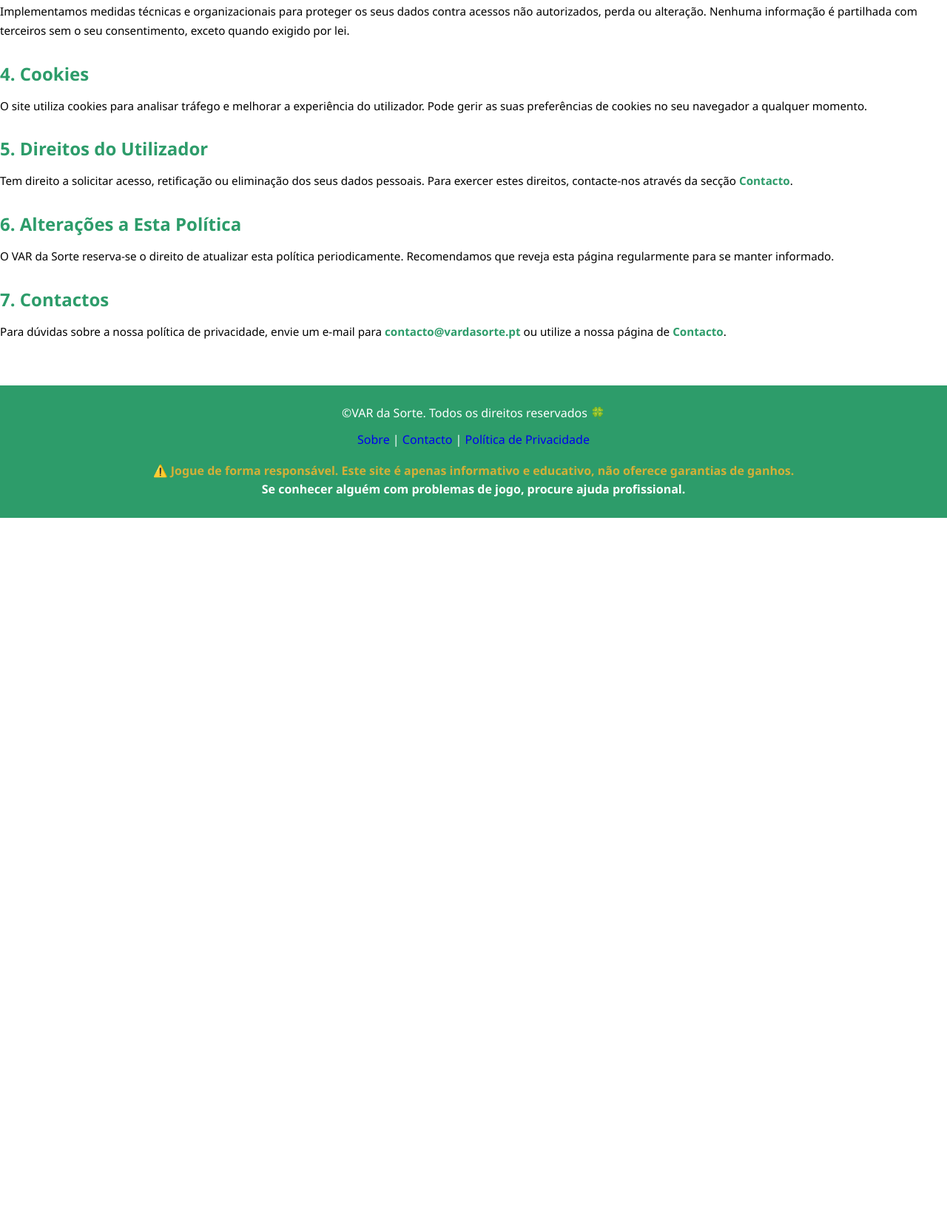
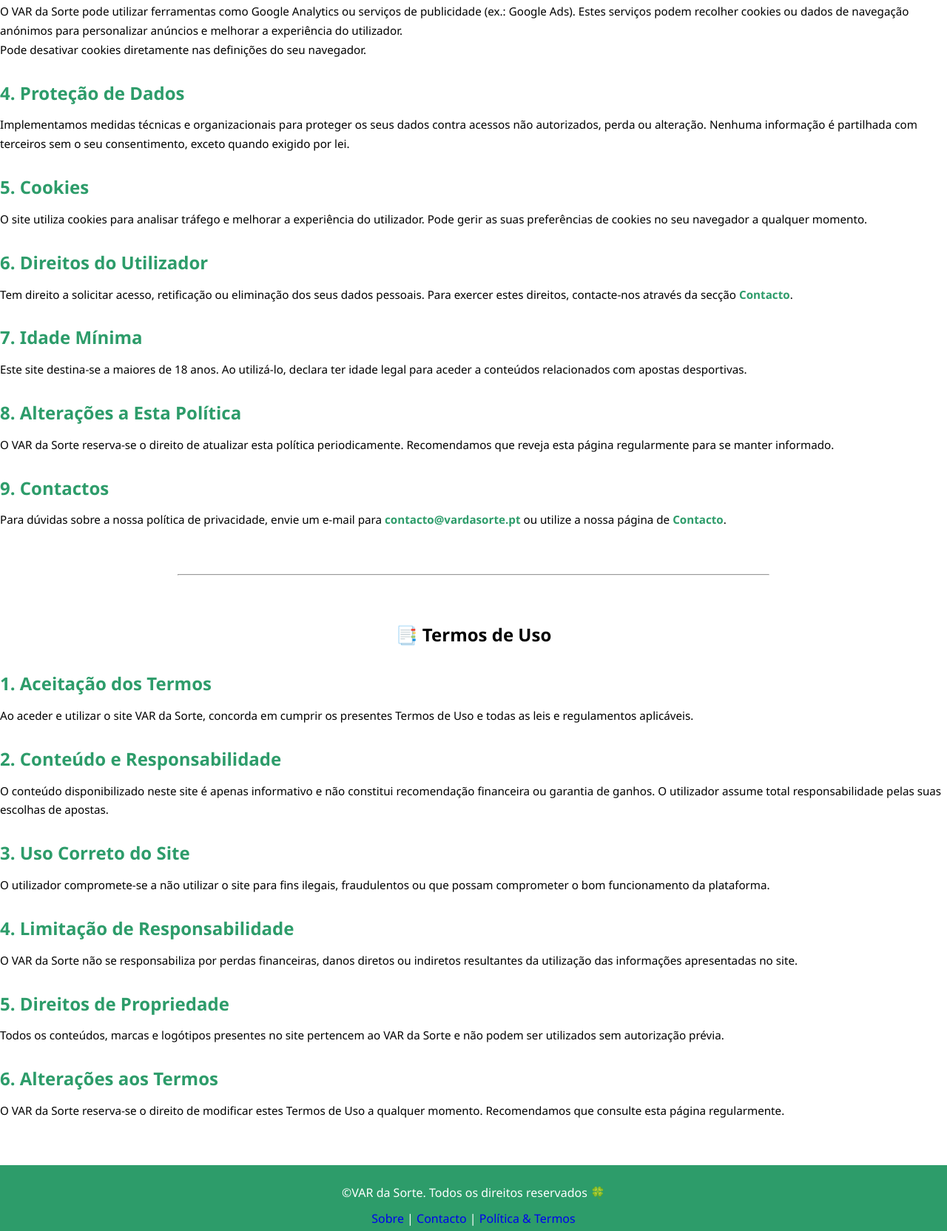
Before and after one commit to Raashy26/var-da-sorte, an Eleventy site: page src/privacidade.njk in a window 1280 px wide. Shown: the part 555-2219 px from the top of the page at 74% size. Before the commit the page ends 1255 px from the top, so only its background shows below. Built offline with nearby package versions, Linux system fonts and the light colour scheme; Eleventy itself is replaced by a stand-in of ours; files that its build step writes are made by us from their sources; what markdown-it-attrs, node-fetch would draw is missing.

Commit message:
privacidade & termos att

```diff
--- a/src/includes/layouts/base.njk
+++ b/src/includes/layouts/base.njk
@@ -67,7 +67,7 @@
     <nav>
       <a href="/sobre/">Sobre</a> |
       <a href="/contacto/">Contacto</a> |
-      <a href="/privacidade/">Política de Privacidade</a>
+      <a href="/privacidade/">Política & Termos</a>
     </nav>
     <p style="color:#d4af37; font-weight:bold; margin-top:1rem;">
       ⚠️ Jogue de forma responsável. Este site é apenas informativo e educativo, não oferece garantias de ganhos.
--- a/src/privacidade.njk
+++ b/src/privacidade.njk
@@ -1,13 +1,13 @@
 ---
 layout: layouts/base.njk
-title: "Política de Privacidade - VAR da Sorte"
-description: "Política de Privacidade do VAR da Sorte: saiba como protegemos os seus dados, garantimos a segurança e transparência no uso das informações do site."
+title: "Política de Privacidade e Termos de Uso - VAR da Sorte"
+description: "Política de Privacidade e Termos de Uso do VAR da Sorte: saiba como protegemos os seus dados e quais as regras para utilização do site."
 ---
 
 <section class="page-header">
   <div class="container" style="text-align:center; margin-top:40px;">
-    <h1>🔒 Política de Privacidade</h1>
-    <p>O VAR da Sorte valoriza a sua privacidade e transparência. Saiba como recolhemos, usamos e protegemos os seus dados.</p>
+    <h1>🔒 Política de Privacidade & 📑 Termos de Uso</h1>
+    <p>O VAR da Sorte valoriza a sua privacidade, transparência e responsabilidade. Saiba como protegemos os seus dados e as condições de utilização do site.</p>
   </div>
 </section>
 
@@ -18,38 +18,69 @@
   <h2>2. Como Utilizamos os Seus Dados</h2>
   <p>Os dados são utilizados para personalizar conteúdo, melhorar funcionalidades, enviar notificações ou newsletters (se optou por receber) e garantir a segurança do site.</p>
 
-  <h2>3. Proteção de Dados</h2>
+  <h2>3. Publicidade e Ferramentas de Terceiros</h2>
+  <p>O VAR da Sorte pode utilizar ferramentas como Google Analytics ou serviços de publicidade (ex.: Google Ads). Estes serviços podem recolher cookies ou dados de navegação anónimos para personalizar anúncios e melhorar a experiência do utilizador.</p>
+  <p>Pode desativar cookies diretamente nas definições do seu navegador.</p>
+
+  <h2>4. Proteção de Dados</h2>
   <p>Implementamos medidas técnicas e organizacionais para proteger os seus dados contra acessos não autorizados, perda ou alteração. Nenhuma informação é partilhada com terceiros sem o seu consentimento, exceto quando exigido por lei.</p>
 
-  <h2>4. Cookies</h2>
+  <h2>5. Cookies</h2>
   <p>O site utiliza cookies para analisar tráfego e melhorar a experiência do utilizador. Pode gerir as suas preferências de cookies no seu navegador a qualquer momento.</p>
 
-  <h2>5. Direitos do Utilizador</h2>
+  <h2>6. Direitos do Utilizador</h2>
   <p>Tem direito a solicitar acesso, retificação ou eliminação dos seus dados pessoais. Para exercer estes direitos, contacte-nos através da secção <a href="/contacto/">Contacto</a>.</p>
 
-  <h2>6. Alterações a Esta Política</h2>
+  <h2>7. Idade Mínima</h2>
+  <p>Este site destina-se a maiores de 18 anos. Ao utilizá-lo, declara ter idade legal para aceder a conteúdos relacionados com apostas desportivas.</p>
+
+  <h2>8. Alterações a Esta Política</h2>
   <p>O VAR da Sorte reserva-se o direito de atualizar esta política periodicamente. Recomendamos que reveja esta página regularmente para se manter informado.</p>
 
-  <h2>7. Contactos</h2>
+  <h2>9. Contactos</h2>
   <p>Para dúvidas sobre a nossa política de privacidade, envie um e-mail para <a href="mailto:contacto@vardasorte.pt">contacto@vardasorte.pt</a> ou utilize a nossa página de <a href="/contacto/">Contacto</a>.</p>
 </section>
 
+<hr style="margin:60px auto; max-width:800px;">
+
+<section class="terms-content container" style="margin-top:40px; line-height:1.7;">
+  <h1 style="text-align:center;">📑 Termos de Uso</h1>
+
+  <h2>1. Aceitação dos Termos</h2>
+  <p>Ao aceder e utilizar o site VAR da Sorte, concorda em cumprir os presentes Termos de Uso e todas as leis e regulamentos aplicáveis.</p>
+
+  <h2>2. Conteúdo e Responsabilidade</h2>
+  <p>O conteúdo disponibilizado neste site é apenas informativo e não constitui recomendação financeira ou garantia de ganhos. O utilizador assume total responsabilidade pelas suas escolhas de apostas.</p>
+
+  <h2>3. Uso Correto do Site</h2>
+  <p>O utilizador compromete-se a não utilizar o site para fins ilegais, fraudulentos ou que possam comprometer o bom funcionamento da plataforma.</p>
+
+  <h2>4. Limitação de Responsabilidade</h2>
+  <p>O VAR da Sorte não se responsabiliza por perdas financeiras, danos diretos ou indiretos resultantes da utilização das informações apresentadas no site.</p>
+
+  <h2>5. Direitos de Propriedade</h2>
+  <p>Todos os conteúdos, marcas e logótipos presentes no site pertencem ao VAR da Sorte e não podem ser utilizados sem autorização prévia.</p>
+
+  <h2>6. Alterações aos Termos</h2>
+  <p>O VAR da Sorte reserva-se o direito de modificar estes Termos de Uso a qualquer momento. Recomendamos que consulte esta página regularmente.</p>
+</section>
+
 <style>
-.privacy-content h2 {
+.privacy-content h2, .terms-content h2 {
   color: #2d9c6a;
   margin-top: 25px;
   margin-bottom: 10px;
 }
-.privacy-content p {
+.privacy-content p, .terms-content p {
   color: #000000;
   font-size: 0.95rem;
 }
-.privacy-content a {
+.privacy-content a, .terms-content a {
   color: #2d9c6a;
   text-decoration: none;
   font-weight: bold;
 }
-.privacy-content a:hover {
+.privacy-content a:hover, .terms-content a:hover {
   text-decoration: underline;
 }
 </style>
--- a/src/style.css
+++ b/src/style.css
@@ -596,6 +596,11 @@
   transition: transform 0.2s ease, box-shadow 0.2s ease, background 0.3s ease;
 }
 
+/* =======================
+   Página Privacidade & Termos
+   ======================= */
+
+
 /* Texto escuro por padrão */
 .privacy-content p,
 .privacy-content h2,
@@ -617,6 +622,29 @@
 body[data-theme="dark"] .privacy-content a {
   color: #81e6d9; /* verde/azulado para contraste em dark */
 }
+
+/* Texto escuro por padrão */
+.terms-content p,
+.terms-content h2,
+.terms-content a {
+  color: #000000;
+}
+
+/* Links já verdes, mantemos contraste */
+.terms-content a {
+  color: #2d9c6a;
+}
+
+/* Dark mode */
+body[data-theme="dark"] .terms-content p {
+  color: #ffffff;
+}
+
+/* Links em dark mode */
+body[data-theme="dark"] .terms-content a {
+  color: #81e6d9; /* verde/azulado para contraste em dark */
+}
+
 
 
 /* =======================
```
Also changed, not shown: 8 other files.
